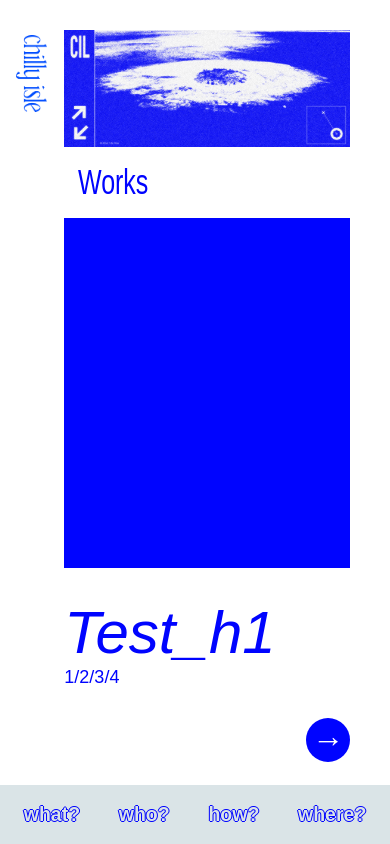
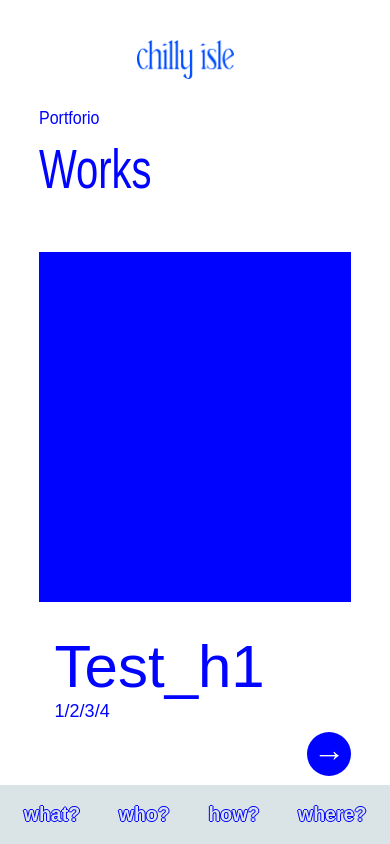
Before and after one commit to DobugawaSmell/chilly-isle, a Next.js app: page / in a window 390 px wide. Shown: the top 844 px of the page. Built offline with nearby package versions, Linux system fonts and the light colour scheme.

Commit message:
レスポンシブ流対応

```diff
--- /dev/null
+++ b/libs/client.js
@@ -0,0 +1,6 @@
+import { createClient } from 'microcms-js-sdk';
+
+export const client = createClient({
+    serviceDomain: 'chillyisle',
+    apiKey: process.env.API_KEY,
+});
--- a/package.json
+++ b/package.json
@@ -9,6 +9,7 @@
     "lint": "next lint"
   },
   "dependencies": {
+    "microcms-js-sdk": "^1.2.0",
     "next": "11.1.0",
     "react": "17.0.2",
     "react-dom": "17.0.2"
--- a/pages/components/title.js
+++ b/pages/components/title.js
@@ -1,13 +1,15 @@
 import Style from '../../styles/title.module.css'
 
 import TitleImage from '../img/Title.png'
+import TitleForMobile from '../img/Title_mobile.png'
 import Icon from '../img/icon.svg'
 
 export default function Title(){
     return(
         <div className={Style.titleWrap}>
             <div className={Style.title}>
-                <img src={TitleImage.src}/>
+                <img className={Style.pc} src={TitleImage.src}/>
+                <img className={Style.sp} src={TitleForMobile.src}/>
             </div>
         </div>
     )
--- a/pages/components/top.js
+++ b/pages/components/top.js
@@ -8,8 +8,7 @@ export default function Top() {
     return(
         <>
             <div className={Style.topWrap}>
-                <Title />
-                <img className={Style.tobirae} src={Tobirae.src}/>
+                <div className={Style.tobirae}>Portforio</div>
             </div>
             <h2>Works</h2>
         </>
--- a/pages/components/work.js
+++ b/pages/components/work.js
@@ -10,7 +10,7 @@ export default function Works(){
             <div className={Style.textWrap}>
                 <div className={Style.works_h1}>Test_h1</div>
                 <div className={Style.works_tag}>1/2/3/4</div>
-                <a href={link} ><div className={Style.arrow}>→</div></a>
+                <div className={Style.arrowWrap}><a href={link} ><div className={Style.arrow}>→</div></a></div>
             </div>
         </div>
     )
--- a/pages/index.js
+++ b/pages/index.js
@@ -2,6 +2,7 @@ import Head from 'next/head'
 
 import Style from '../styles/Home.module.css'
 import Menu from './components/menu.js'
+import Title from './components/title'
 import Top from './components/top.js'
 import Works from './components/work.js'
 
@@ -17,6 +18,7 @@ export default function Home()
           />
       </Head>
       <div className={Style.bodyWrap}>
+        <Title />
         <Menu />
         <Top />
         <Works />
--- a/styles/globals.css
+++ b/styles/globals.css
@@ -18,12 +18,12 @@ h2 {
 
 @media screen and (max-width: 600px){
     h2 {
-        width: auto;
+        width: 80%;
         font-family: 'Montserrat', sans-serif;
         font-weight: 200;
-        font-size: 25px;
+        font-size: 40px;
         transform: scale(1,1.4);
-        margin-left: 20vw;
+        margin: 0px auto 60px auto;
         color: #0004FF;
     }
 }
--- a/styles/title.module.css
+++ b/styles/title.module.css
@@ -1,14 +1,13 @@
 .titleWrap {
-    position: relative;
-    top: 0px;
+    position: absolute;
+    top: 50px;
+    left: 40px;
     width: 20vw;
 }
 
 .title {
     align-self: center;
     width: 10vw;
-    margin: 10px auto 0px 38px;
-    justify-content: fit;
 }
 
 .title img {
@@ -19,22 +18,33 @@
     object-fit:scale-down;
 }
 
-.icon {
-    align-self: center;
-    margin: 18px 50% 0px 50%;
-}
+    .pc { display: block !important;}
+    .sp { display: none !important;}
 
 @media screen and (max-width: 600px) {
     .titleWrap {
         position: relative;
         top: 0px;
-        width: 20vw;
+        left: 0px;
+        width: 80vw;
+        margin: 40px auto 0px auto;
     }
 
     .title {
         align-self: center;
-        width: 8vw;
-        margin: 5px auto 0px 4vw;
+        width: 25vw;
         justify-content: fit;
+        margin: 0px 25vw 0px 25vw;
     }
+
+    .title img {
+        width:100%;
+        height:auto;
+        max-width:100%;
+        max-height:100%;
+        object-fit:fill;
+    }
+
+    .pc { display: none !important;}
+    .sp { display: block !important;}
 }
--- a/styles/top.module.css
+++ b/styles/top.module.css
@@ -2,20 +2,31 @@
     width: auto;
     height: auto;
     display: flex;
-    margin: 40px 50px 0px 0px;
+    margin: 40px 50px 20px 0px;
 }
 
 .tobirae {
-    background-color: #0004FF;
-    width: 100%;
-    height: 30vw;
+    margin-left: 16.5vw;
+    width: 55%;
+    height: auto;
+    font-family: 'Montserrat' ,sans-serif;
+    font-weight: 100;
+    color: #0004FF;
+    transform: scale(1,1.2);
 }
 
 @media screen and (max-width: 600px){
     .topWrap {
-        width: auto;
+        width: 80%;
         height: auto;
-        display: flex;
-        margin: 30px 40px 0px 0px;
+        display: block;
+        margin: 30px auto 20px auto;
+    }
+
+    .tobirae {
+        margin-left: 0px;
+        margin-top: 20px;
+        width: 80vw;
+        height: auto;
     }
 }
--- a/styles/works.module.css
+++ b/styles/works.module.css
@@ -13,7 +13,7 @@
 }
 
 .textWrap {
-    width: auto;
+    width: 43vw;
     margin: 0px 0px 0px 48px;
 }
 
@@ -32,12 +32,17 @@
     color: #0004FF;
 }
 
+.arrowWrap {
+    width: 100%;
+    margin-top: 210px;
+}
+
 .arrow {
     position: relative;
     width: 44px;
     height: 44px;
     bottom: 0px;
-    margin: 30px 0px auto auto;
+    margin: 0px 0px auto auto;
 
     text-align: center;
     justify-self: center;
@@ -54,8 +59,8 @@
 @media screen and (max-width: 600px){
     .worksWrap {
         display: block;
-        margin-left: 16.5vw;
-        margin-right: 40px;
+        width: 80%;
+        margin: 0px auto 80px auto;
     }
 
     .imageWrap {
@@ -66,6 +71,27 @@
     }
 
     .textWrap {
-        margin: 30px 0px 0px 0px;
+        width: 95%;
+        margin: 30px 0% 0px 5%;
+    }
+
+    .works_h1 {
+        font-family: 'Montserrat' ,sans-serif;
+        font-size: 60px;
+        font-style: normal;
+        font-weight: 400;
+        color: #0004FF;
+    }
+
+    .works_tag {
+        font-family: 'Montserrat' ,sans-serif;
+        font-size: 18px;
+        font-weight: 300;
+        color: #0004FF;
+    }
+
+    .arrowWrap {
+        width: 100%;
+        margin-top: 10px;
     }
 }
```
Also changed, not shown: pages/img/Title_mobile.png (added), 1 other file (tests, documents, lock files or other folders).
